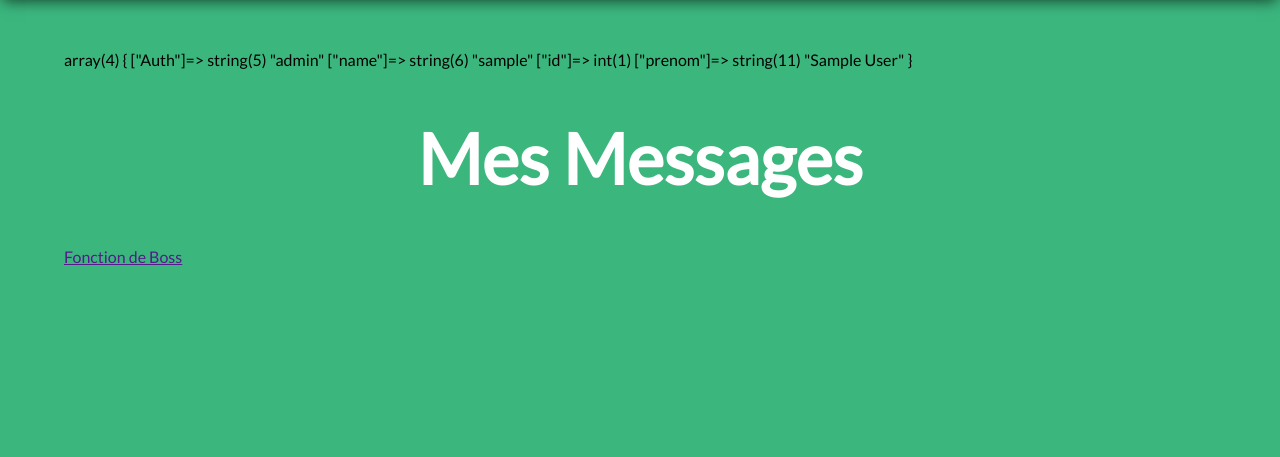
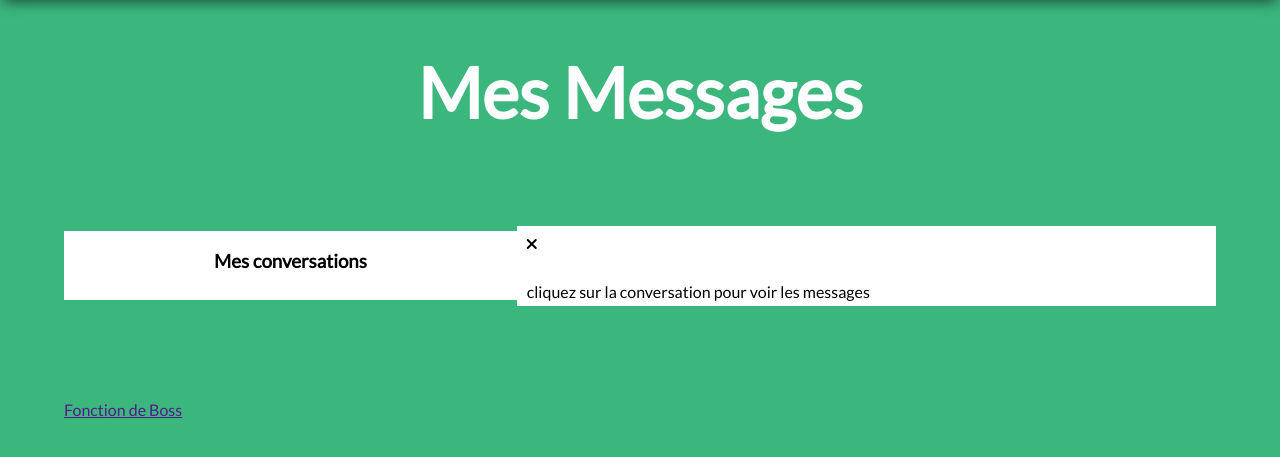
Before and after one commit to Lecomteleo97/projet_3WA, a PHP site: page /index.php?page=messages in a window 1280 px wide. Shown: the part 70-527 px from the top of the page. Run offline with PHP 8.4, Linux system fonts and the light colour scheme; the visitor is signed in with stand-in values (Sample User, id 1); data that the repository does not hold is empty; some libraries are stand-ins or nearby versions; some web fonts are replaced.

Commit message:
travail sur le chat

```diff
--- a/public/css/style.css
+++ b/public/css/style.css
@@ -389,9 +389,106 @@ position:absolute;
 .h2-login{
   color:white;
 }
+/*********************************page message********************************/
+.section-conv{
+  display:flex;
+  flex-direction:column;
+  margin-bottom:50px;
+}
 
+.box-conv{
+  background-color:white;
+  margin:50px auto;
+  width:100%;
+  display:flex;
+  flex-direction:column;
+  order:2;
+  padding-bottom:10px;
+}
+.box-conv a{
+  border:1px grey solid;
+  padding:10px;
+  width:80%;
+  margin:auto;
+  text-decoration:none;
+  color:grey;
+  background-color:white;
+  font-size:20px;
+}
+.box-conv h3{
+  text-align:center;
+}
+.container-show-conv{
+  width:100%;
+  background-color:white;
+  display:flex;
+  flex-direction:column;
+  justify-content:space-between;
+  max-height:500px;
+  padding:0;
+  order:1;
+  margin:auto;
+}
+.container-show-conv ul{
+  overflow:scroll;
+}
 
+.rigth-message{
+  border:none !important;
+  margin-left: 45%;
+  background-color:#3BB77E;
+  border-radius:20px 20px 0 20px !important;
+  color:white;
+}
+.liste-bulle{
+  padding:10px 10px 5px 10px;
+  margin-bottom:0;
+ box-shadow: inset -7px 20px 15px -22px rgba(0,0,0,0.86);
+}
+.liste-bulle li{
+  border:1px black solid;
+  border-radius:20px 20px 20px 0;
+  width:45%;
+  list-style:none;
+  padding:10px;
+}
+ .liste-bulle li:last-child{
+   border:none;
+   width:100%;
+   padding:0;
+   position:sticky;
+   bottom:0;
+ }
+.liste-bulle form{
+   width:auto;
+   height:50px;
+   display:flex;
+   justify-content:space-around;
+    background-color:grey;
+   padding:5px;
+   margin-bottom:0;
+ }
 
+.liste-bulle form textarea{
+  width:75%;
+  border-radius:10px;
+  padding:5px;
+}
+.liste-bulle form button{
+   width:18%;
+   border-radius:10px;
+   color:#3BB77E;
+   font-size:30px;
+   border:1px #3BB77E solid;
+   background-color:white;
+}
+.container-show-conv h3{
+  width:auto;
+  margin:0;
+  height:20px;
+  margin-top:10px;
+  text-align:center;
+}
 
 /**************************media query**************************************/
 /*****************media query tablette******************/
@@ -492,4 +589,82 @@ border:6px /*#3BB77E*/ white solid;
   font-size:20px;
   margin-left:20px;
 }
+
+/*********************************page message********************************/
+.section-conv{
+  display:flex;
+  flex-direction:row;
+  justify-content:space-between;
+  margin-bottom:50px;
 }
+
+.box-conv{
+  width:40%;
+  display:flex;
+  flex-direction:column;
+  order:1;
+}
+.container-show-conv{
+  width:60%;
+  background-color:white;
+  display:flex;
+  flex-direction:column;
+  justify-content:space-between;
+  max-height:500px;
+  padding:10px 10px 5px 10px;
+  order:2;
+}
+.container-show-conv ul{
+  overflow:scroll;
+}
+
+.rigth-message{
+  margin-left: 45%;
+  background-color:#3BB77E;
+  color:white;
+}
+.liste-bulle{
+  padding:0;
+  margin-bottom:0;
+}
+.liste-bulle li{
+  border:1px black solid;
+  border-radius:20px;
+  width:50%;
+  list-style:none;
+  padding:10px;
+}
+ .liste-bulle li:last-child{
+   border:none;
+   width:100%;
+   padding:0;
+   position:sticky;
+   bottom:0;
+ }
+ .liste-bulle form{
+   width:auto;
+   height:50px;
+   display:flex;
+   justify-content:space-around;
+   background-color:grey;
+   padding:5px;
+ }
+.liste-bulle form textarea{
+  width:78%;
+  border-radius:10px;
+  padding:5px;
+}
+.liste-bulle form button{
+  width:18%;
+   border-radius:10px;
+   color:#3BB77E;
+   font-size:30px;
+   border:1px #3BB77E solid;
+   background-color:white;
+}
+
+
+
+
+
+}
--- a/public/js/script.js
+++ b/public/js/script.js
@@ -51,22 +51,23 @@ let carteLegume = document.querySelectorAll(".legume");
 let carteFruit = document.querySelectorAll(".fruit");
 let carteProduit = document.querySelectorAll(".card-produit");
 
-
-
-console.log(btnLegume);
-console.log(carteProduit);
-
+if(btnLegume !== null){
 btnLegume.addEventListener("click", ()=> {
     aff_categ(carteLegume);
 })
+}
 
+if(btnFruit !== null){
 btnFruit.addEventListener("click", ()=> {
     aff_categ(carteFruit);
 })
+}
 
+if(btnTout !== null){
 btnTout.addEventListener("click", ()=> {
     aff_categ(carteProduit);
 })
+}
 
 function aff_categ(liste) {
     for(let i of carteProduit){
@@ -77,7 +78,7 @@ function aff_categ(liste) {
     }
 }
 
-/*
+
 //filtre services
 let btnMaison = document.querySelector(".btn-maison");
 let btnAuto = document.querySelector(".btn-auto");
@@ -86,20 +87,24 @@ let carteMaison = document.querySelectorAll(".maison");
 let carteAuto = document.querySelectorAll(".auto");
 let carteService = document.querySelectorAll(".card-service");
 
-console.log(btnMaison);
-console.log(carteService);
 
+if(btnMaison !== null){
 btnMaison.addEventListener("click", ()=> {
     aff_categ_serv(carteMaison);
 })
+}
 
+if(btnAuto !== null){
 btnAuto.addEventListener("click", ()=> {
     aff_categ_serv(carteAuto);
 })
+}
 
+if(btnToutServ !== null){
 btnToutServ.addEventListener("click", ()=> {
     aff_categ_serv(carteService);
 })
+}
 
 function aff_categ_serv(liste2) {
     for(let i of carteService){
@@ -108,4 +113,4 @@ function aff_categ_serv(liste2) {
     for(let i of liste2){
         i.classList.remove("hide");
     }
-}*/
+}
--- a/view/compte/messages.php
+++ b/view/compte/messages.php
@@ -1,7 +1,8 @@
 <?php
 ob_start();
-var_dump($_SESSION);
 $title="Mes messages";
+$nameconv = '';
+$conversation = 'cliquez sur la conversation pour voir les messages';
 
 if(isset($_GET['idconv'])){
     $idConv = $_GET['idconv'];
@@ -9,8 +10,9 @@ if(isset($_GET['idconv'])){
 ?>
 
 <h1>Mes Messages</h1>
-
-<ul class="box-conv">
+<section class="section-conv">
+<div class="box-conv">
+    <h3>Mes conversations</h3>
     <?php
 //affiche la liste des messages reçu et envoyé d'origine
 if($listeMessagesOrigin->rowCount()){
@@ -24,80 +26,88 @@ if($listeMessagesOrigin->rowCount()){
                 while($listeD = $affNameDest->fetch(PDO::FETCH_ASSOC)){
                     echo '
                         <a href="index.php?page=messages&idconv='.$listeD['id'].'"
-                                class="msg-origin-'.$listeM['message_id'].' ">id message : '.$listeD['id'].'<br>
-                                id_origin : '.$listeD['origin_id'].'<br>
-                                Message envoyé a :'.$listeD['prenom'].'<br> '.$listeD['date_crea'].'
-                                Message :'.$listeD['message'].'<br></a>';
-                                var_dump($listeD['id']);
+                    class="msg-origin-'.$listeD['id'].' '.$listeD['prenom'].'">
+                    <i class="fa-solid fa-comments"></i>
+                    '.$listeD['prenom'].' '.$listeD['nom'].'</a>';
             //si l'id de conv est passé en GET
             if($listeD['id']==$idConv){
+                $nameconv = $listeD['prenom'];
+                $conversation = '<ul class="liste-bulle"><li>'.$listeD['date_crea'].'
+                                Message envoyé :'.$listeD['message'].'</li><br>';
             //affihce les messages de la conversation GET commencé par le user
              $affMessagesConv = $message->showMessageConv($listeD['id']);
             if($affMessagesConv->rowCount()){
                 while($listeMconv = $affMessagesConv->fetch(PDO::FETCH_ASSOC)){
-                   echo '<li class="message-conv conv-'.$listeMconv['origin_id'].'  ">reponse de: '.$listeMconv['prenom'].'<br>
-                          origin_id : '.$listeMconv['origin_id'].'
-                   '.$listeMconv['message'].'</li><br>';
+                   $conversation .= '<li class="message-conv conv-'.$listeMconv['origin_id'].'  '.$listeMconv['prenom'].'">'.$listeMconv['prenom'].' :<br>
+                   '.$listeMconv['message'].'</li>';
                 }
             }
-            }
-?>
-<form method="post" action="index.php?page=messages">
-    <input type="text" name="message"/>
-    <input type="hidden" name="exp_id" value="<?=$_SESSION['id']?>"/>
-    <input type="hidden" name="dest_id" value="<?=$listeD['dest_id']?>"/>
-    <input type="hidden" name="origin_id" value="<?=$listeD['id']?>"/>
+
+$conversation .= '
+<li><form method="post" action="index.php?page=messages">
+    <textarea name="message" placeholder="saisir le message"/></textarea>
+    <input type="hidden" name="exp_id" value="'.$_SESSION['id'].'"/>
+    <input type="hidden" name="dest_id" value="'.$listeM['exp_id'].'"/>
+    <input type="hidden" name="origin_id" value="'.$listeM['message_id'].'"/>
     <input type="hidden" name="lu_pas_lu" value="1"/>
-     <input type="submit" name="submit" value="envoyer message"/>
+
+     <button type="submit" name="submit" value="envoyer message"/><i class="fa-solid fa-paper-plane"></i></button>
 </form>
-<?php
+</li></ul>';
+} //echo '</ul>';
 
                 }
             }
         }else{ //les messages d'origine reçu par le user
                         echo '
                        <a href="index.php?page=messages&idconv='.$listeM['message_id'].'"
-                        class="msg-origin-'.$listeM['message_id'].'">id message : '.$listeM['message_id'].'<br>
-                     id_origin : '.$listeM['origin_id'].'<br>
-                        Message de : '.$listeM['prenom'].' '.$listeM['nom'].' <br>
-                    '.$listeM['date_crea'].' Message : '.$listeM['message'].'</a>
-                        ';
-
+                        class="msg-origin-'.$listeM['message_id'].'">
+                        <i class="fa-solid fa-comments"></i>
+                        '.$listeM['prenom'].' '.$listeM['nom'].' </a>';
 
               //si l'id de conv est en GET
              if($listeM['message_id']==$idConv){
+                 $nameconv = $listeM['prenom'];
             //affihce les messages de la conversation GET pas commencé par le user
-
+            $conversation = '<ul class="liste-bulle"><li>'.$listeM['date_crea'].'<br>
+           '.$listeM['prenom'].' : '.$listeM['message'].'</li><br>';
            $affMessagesConv = $message->showMessageConv($listeM['message_id']);
             if($affMessagesConv->rowCount()){
                 while($listeMconv = $affMessagesConv->fetch(PDO::FETCH_ASSOC)){
-                   echo '<li class="message-conv conv-'.$listeMconv['origin_id'].'  " >reponse de: '.$listeMconv['prenom'].'<br>
-                          origin_id : '.$listeMconv['origin_id'].'
+                   $conversation .= '
+                   <li class="message-conv conv-'.$listeMconv['origin_id'].' '.$listeMconv['prenom'].'">'.$listeMconv['prenom'].' :<br>
                    '.$listeMconv['message'].'</li><br>';
-                }
                 }
                 }
 
 
 
-?>
-<form method="post" action="index.php?page=messages">
-    <input type="text" name="message"/>
-    <input type="hidden" name="exp_id" value="<?=$_SESSION['id']?>"/>
-    <input type="hidden" name="dest_id" value="<?=$listeM['exp_id']?>"/>
-    <input type="hidden" name="origin_id" value="<?=$listeM['message_id']?>"/>
+
+$conversation .= '
+<li><form method="post" action="index.php?page=messages">
+   <textarea name="message" placeholder="saisir le message"/></textarea>
+    <input type="hidden" name="exp_id" value="'.$_SESSION['id'].'"/>
+    <input type="hidden" name="dest_id" value="'.$listeM['exp_id'].'"/>
+    <input type="hidden" name="origin_id" value="'.$listeM['message_id'].'"/>
     <input type="hidden" name="lu_pas_lu" value="1"/>
 
-     <input type="submit" name="submit" value="envoyer message"/>
+     <button type="submit" name="submit" value="envoyer message"/><i class="fa-solid fa-paper-plane"></i></button>
 </form>
-<?php
+</li></ul>';
+}
 
         }
     }
 }
 
     ?>
-</ul>
+</div>
+<div class="container-show-conv">
+    <i class="fa-solid fa-xmark"></i>
+    <h3><?=$nameconv?></h3>
+    <?=$conversation?>
+</div>
+</section>
 <?php
 //fonction admin
 if($_SESSION['Auth']=='admin'){
@@ -105,7 +115,16 @@ if($_SESSION['Auth']=='admin'){
         <a href="">Fonction de Boss</a>';
 }
 
-
+?>
+<script type="text/javascript" >
+    //gestion messages affichage
+let boxConv = document.querySelector('.container-show-conv');
+let messageSend = document.querySelectorAll('.<?=$_SESSION['prenom']?>');
+for(let i of messageSend){
+    i.classList.add('rigth-message');
+}
+</script>
+<?php
 $content = ob_get_clean();
 
 require 'view/template.php';
--- a/view/produit_view.php
+++ b/view/produit_view.php
@@ -37,8 +37,6 @@ if(isset($_SESSION['Auth'])){
 
 
 
-
-
 <?php
 $content = ob_get_clean();
 
```
Lines whose indentation alone changed are shown as unchanged.
